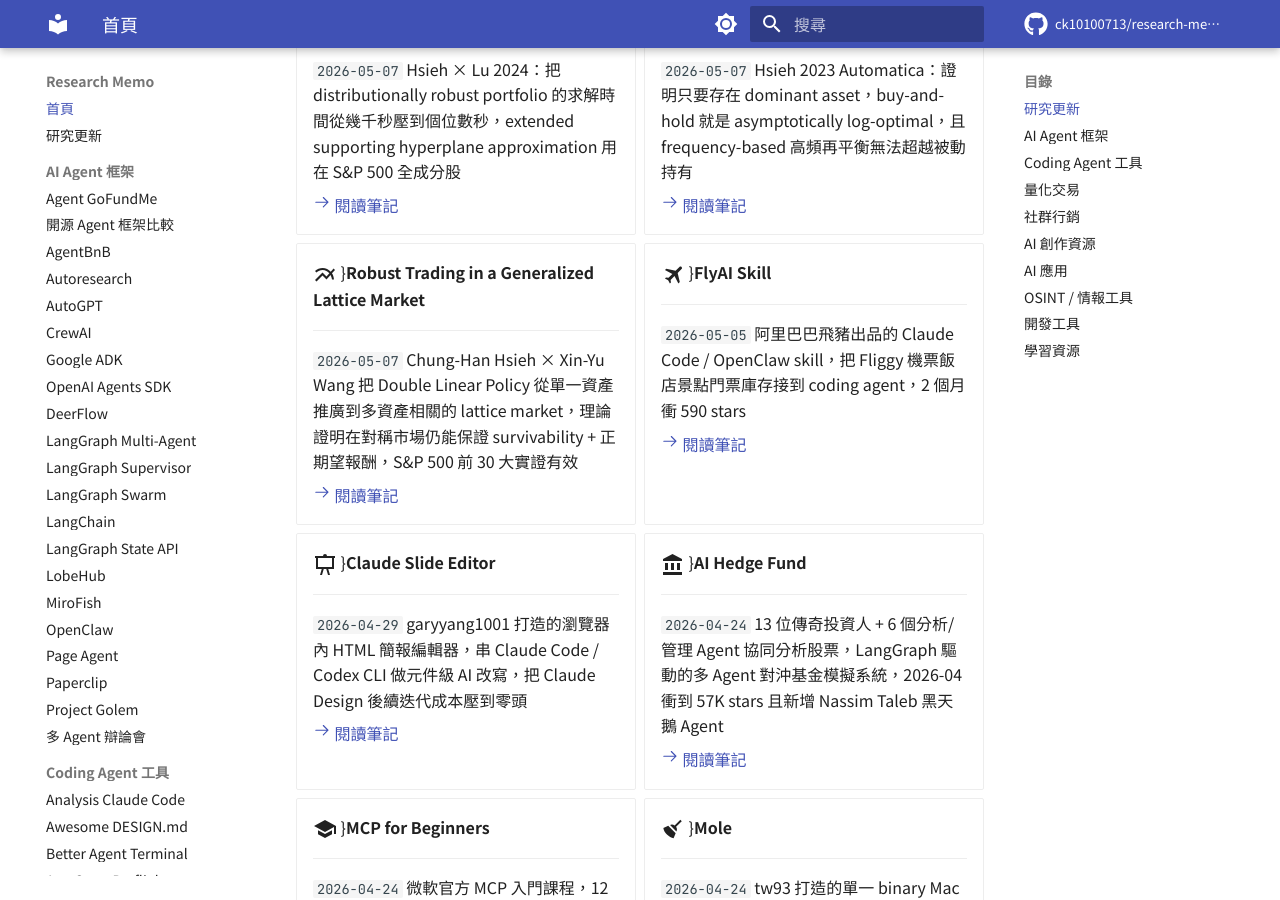
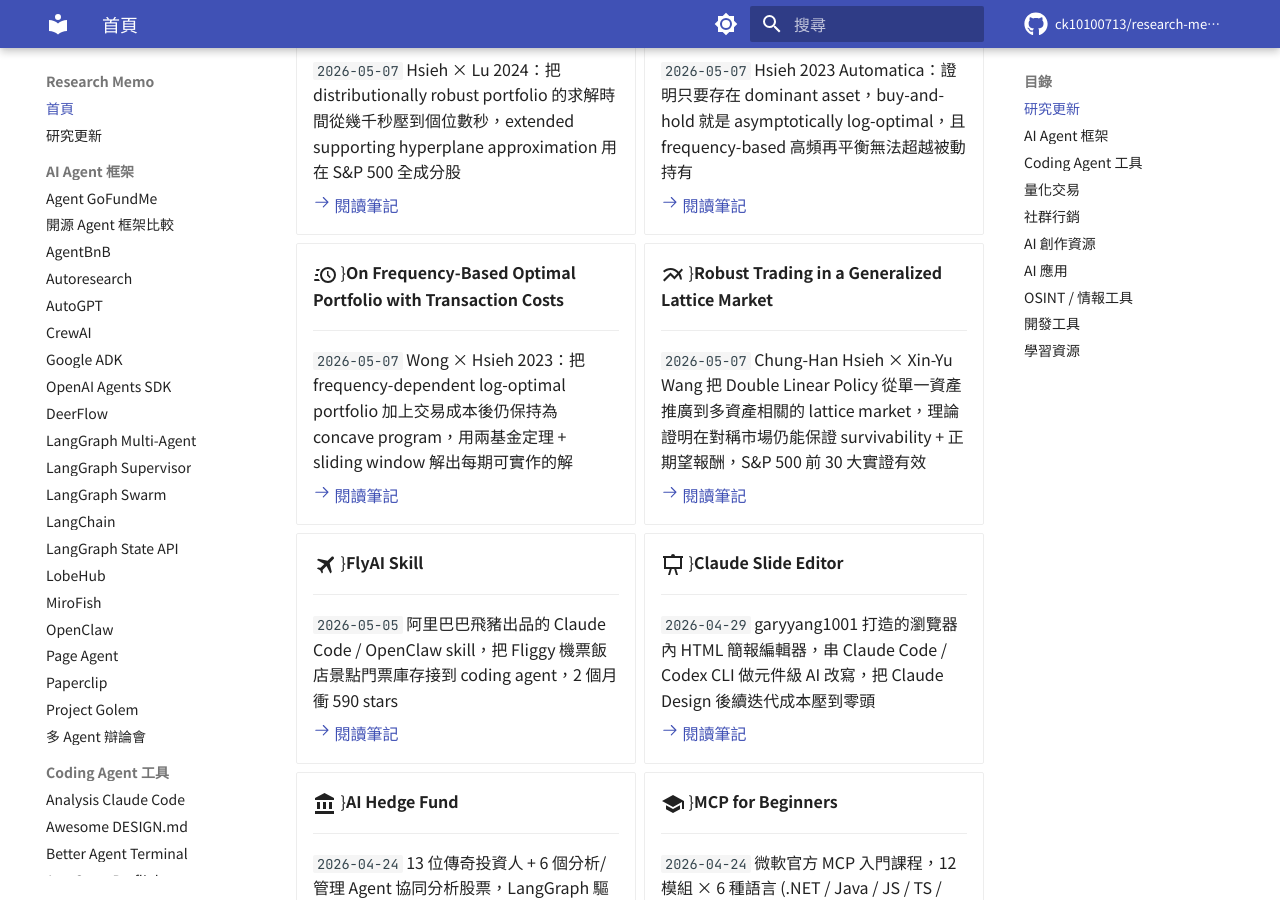
Before and after one commit to ck10100713/research-memo, an MkDocs documentation site: the page built from docs/index.md, in a window 1280 px wide and 900 px high, scrolled down 726 px. Built offline with MkDocs 1.6.1 and Material for MkDocs 9.7.7, drawn with Linux system fonts in a browser that asks for light colours; comment, search, counter and statistics services are not loaded; some of the changed text lies outside the part shown.

Commit message:
Add research note: On Frequency-Based Optimal Portfolio with Transaction Costs (Wong × Hsieh 2023 L-CSS) — frequency-dependent log-optimal portfolio + 成本仍保持 concave program、含 dominance theorem、two-fund 變體、sliding window 線上化 [Hsieh #6/32]

```diff
--- a/docs/index.md
+++ b/docs/index.md
@@ -41,6 +41,14 @@
     `2026-05-07` Hsieh 2023 Automatica：證明只要存在 dominant asset，buy-and-hold 就是 asymptotically log-optimal，且 frequency-based 高頻再平衡無法超越被動持有
 
     [:octicons-arrow-right-24: 閱讀筆記](asymptotic-log-optimal-buy-hold.md)
+
+-   :material-clock-fast:{{ .lg .middle }} **On Frequency-Based Optimal Portfolio with Transaction Costs**
+
+    ---
+
+    `2026-05-07` Wong × Hsieh 2023：把 frequency-dependent log-optimal portfolio 加上交易成本後仍保持為 concave program，用兩基金定理 + sliding window 解出每期可實作的解
+
+    [:octicons-arrow-right-24: 閱讀筆記](frequency-based-optimal-portfolio-costs.md)
 
 -   :material-chart-multiline:{{ .lg .middle }} **Robust Trading in a Generalized Lattice Market**
 
@@ -804,6 +804,14 @@
 
     [:octicons-arrow-right-24: 閱讀筆記](cost-sensitive-distributionally-robust-portfolio.md)
 
+-   :material-clock-fast:{{ .lg .middle }} **On Frequency-Based Optimal Portfolio with Transaction Costs**
+
+    ---
+
+    Wong × Hsieh 2023：把 frequency-dependent log-optimal portfolio 加上交易成本後仍保持為 concave program，用兩基金定理 + sliding window 解出每期可實作的解
+
+    [:octicons-arrow-right-24: 閱讀筆記](frequency-based-optimal-portfolio-costs.md)
+
 -   :material-chart-line:{{ .lg .middle }} **Kronos**
 
     ---
--- a/mkdocs.yml
+++ b/mkdocs.yml
@@ -154,6 +154,7 @@
       - AI Hedge Fund: ai-hedge-fund.md
       - Asymptotic Log-Optimal Buy-and-Hold: asymptotic-log-optimal-buy-hold.md
       - Cost-Sensitive Distributionally Robust Portfolio: cost-sensitive-distributionally-robust-portfolio.md
+      - Frequency-Based Optimal Portfolio with Costs: frequency-based-optimal-portfolio-costs.md
       - Kronos: kronos.md
       - NOFX: nofx.md
       - OpenStock: openstock.md
```
Also changed, not shown: other parts of docs/index.md (+0 -8 lines), docs/frequency-based-optimal-portfolio-costs.md (added, +56 -0 lines), docs/news.md (+4 -1 lines).
